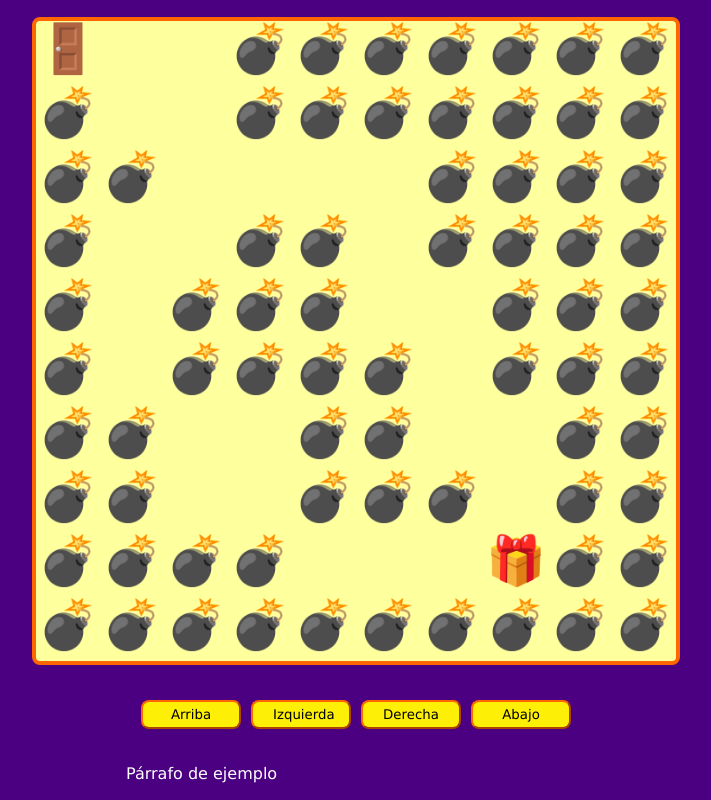
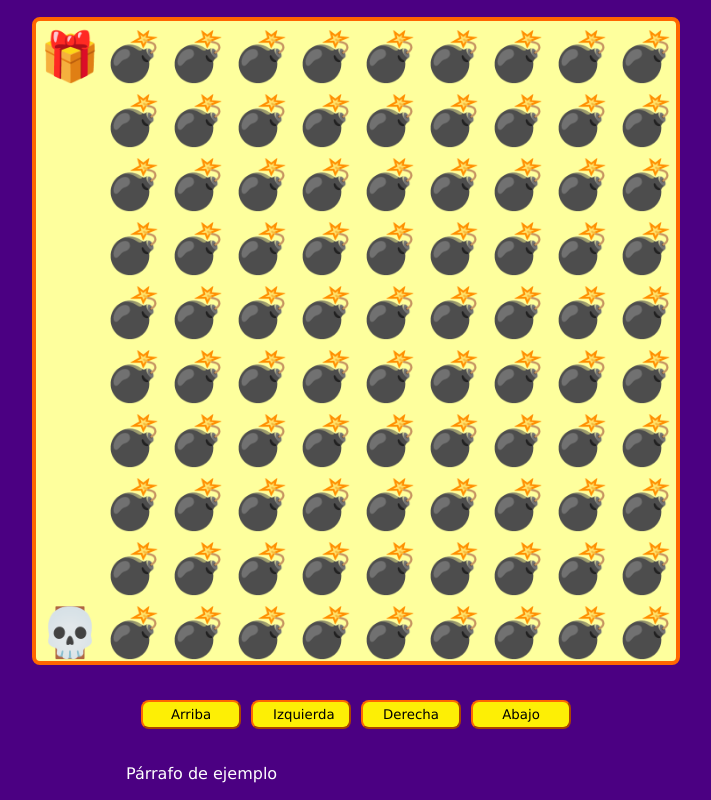
Before and after one commit to johnpablo7/js-videogame, a plain HTML site: page index.html in a window 1280 px wide. Shown: the whole page, without its empty margins (284-995 px from the left). Drawn offline with Linux system fonts and the light colour scheme.

Commit message:
fix mapa

```diff
--- a/game.js
+++ b/game.js
@@ -13,9 +13,18 @@
 
 const canvas = document.querySelector('#game');
 const game = canvas.getContext('2d');
+const btnUp = document.querySelector('#up');
+const btnLeft = document.querySelector('#left');
+const btnRight = document.querySelector('#right');
+const btnDown = document.querySelector('#down');
 
 let canvasSize;
-let elementsSize;
+let tileSize;
+
+const playerposition = {
+  x: undefined,
+  y: undefined,
+}
 
 window.addEventListener('load', setCanvasSize);
 window.addEventListener('resize', setCanvasSize);
@@ -31,27 +40,109 @@ function setCanvasSize() {
   canvas.setAttribute('width', canvasSize);
   canvas.setAttribute('height', canvasSize);
   tileSize = canvasSize / 10;
-
   startGame();
 }
 
 function startGame() {
-  // console.log({ canvasSize, tileSize });
   game.font = (tileSize) * 0.75 + 'px Verdana';
-  game.textAlign = 'center';
-  game.textBaseline = 'middle';
+  game.textAlign = 'end';
+  game.textBaseline = 'bottom';
 
-  const map = maps[1];
+  const map = maps[0];
   const mapRows = map.trim().split('\n');
   const mapRowCols = mapRows.map(row => row.trim().split(''));
+  console.log({ map, mapRows, mapRowCols });
 
-  for (let row = 0; row < 10; row++) {
-    for (let col = 0; col < 10; col++) {
-      game.fillText(
-        emojis[mapRowCols[row][col]],
-        tileSize * (col + 0.5),
-        tileSize * (row + 0.5)
-      );
-    }
+  game.clearRect(0, 0, canvasSize, canvasSize);
+  mapRowCols.forEach((row, rowI) => {
+    row.forEach((col, colI) => {
+      const emoji = emojis[col];
+      const posX = tileSize * (colI + 1);
+      const posY = tileSize * (rowI + 1);
+
+      if (col == 'O') {
+        if (!playerposition.x && !playerposition.y) {
+          playerposition.x = posX;
+          playerposition.y = posY;
+          console.log({ playerposition });
+        }
+      }
+
+      game.fillText(emoji, posX, posY);
+      // console.log({ row, rowI, col, colI });
+    });
+  });
+  movePlayer();
+  // for (let row = 0; row < 10; row++) {
+  //   for (let col = 0; col < 10; col++) {
+  //     game.fillText(
+  //       emojis[mapRowCols[row][col]],
+  //       tileSize * (col + 0.5),
+  //       tileSize * (row + 0.5)
+  //     );
+  //   }
+  // }
+}
+
+function movePlayer() {
+  game.fillText(emojis['PLAYER'], playerposition.x, playerposition.y);
+}
+
+window.addEventListener('keydown', moveByKeys);
+btnUp.addEventListener('click', moveUp);
+btnLeft.addEventListener('click', moveLeft);
+btnRight.addEventListener('click', moveRight);
+btnDown.addEventListener('click', moveDown);
+
+function moveByKeys(event) {
+  if (event.key == 'KeyW') moveUp();
+  else if (event.key == 'KeyA') moveLeft();
+  else if (event.key == 'KeyD') moveRight();
+  else if (event.key == 'KeyS') moveDown();
+  // console.log(event);
+}
+
+function moveUp() {
+  console.log('Me quiero mover hacia Arriba');
+
+  if ((playerposition.y - tileSize) < tileSize) {
+    console.log('OUT');
+  } else {
+    playerposition.y -= tileSize;
+    startGame();
+  }
+
+}
+
+function moveLeft() {
+  console.log('Me quiero mover hacia izquierda');
+
+  if ((playerposition.x - tileSize) < tileSize) {
+    console.log('OUT');
+  } else {
+    playerposition.x -= tileSize;
+    startGame();
   }
 }
+
+function moveRight() {
+  console.log('Me quiero mover hacia derecha');
+
+  if ((playerposition.x + tileSize) > canvasSize) {
+    console.log('OUT');
+  } else {
+    playerposition.x += tileSize;
+    startGame();
+  }
+}
+
+function moveDown() {
+  console.log('Me quiero mover hacia abajo');
+
+  if ((playerposition.y + tileSize) > canvasSize) {
+    console.log('OUT');
+  } else {
+    playerposition.y += tileSize;
+    startGame();
+  }
+}
--- a/styles.css
+++ b/styles.css
@@ -19,7 +19,6 @@ canvas {
   border: 4px solid #ff6600;
   border-radius: 8px;
   background-color: #feff9d;
-  /* width: 75%; */
 }
 
 .btns {
```
